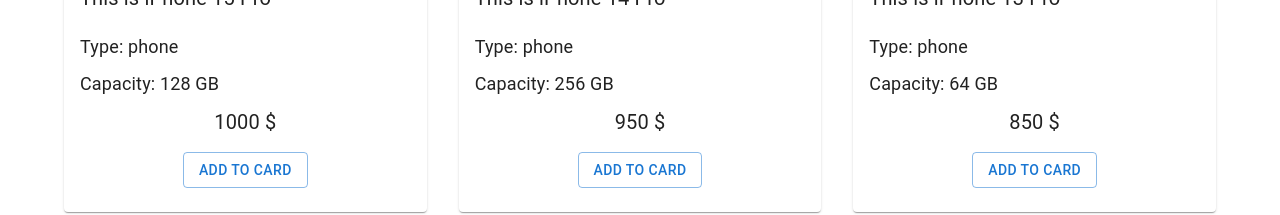
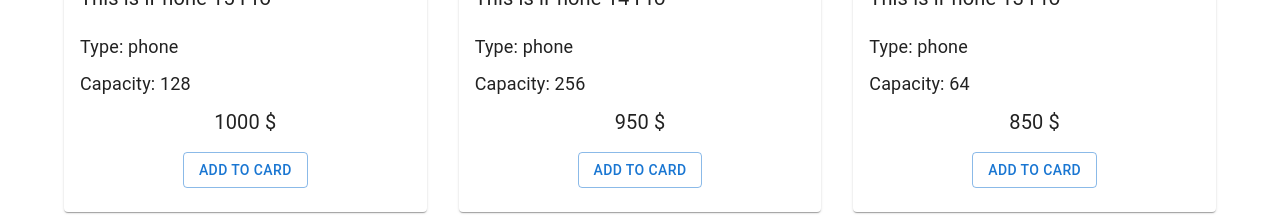
Before and after one commit to vavva1987/shop-project, a React (Create React App) app: page / in a window 1280 px wide. Shown: the part 314-529 px from the top of the page. Built offline with nearby package versions, Linux system fonts and the light colour scheme.

Commit message:
Upd2 products

```diff
--- a/src/components/Products/ProductListItem.tsx
+++ b/src/components/Products/ProductListItem.tsx
@@ -25,7 +25,7 @@
                 <h2 className="product-title">{title}</h2>
                 <p className="product-description">{description}</p>
                 <div className="product-features">Type: {type}</div>
-                <div className="product-features">Capacity: {capacity} GB</div>
+                <div className="product-features">Capacity: {capacity}</div>
                 <div className="product-price">{price} $</div>
                 <div className="btns-wrap">
                     <Button variant="outlined">Add to card</Button>
```
